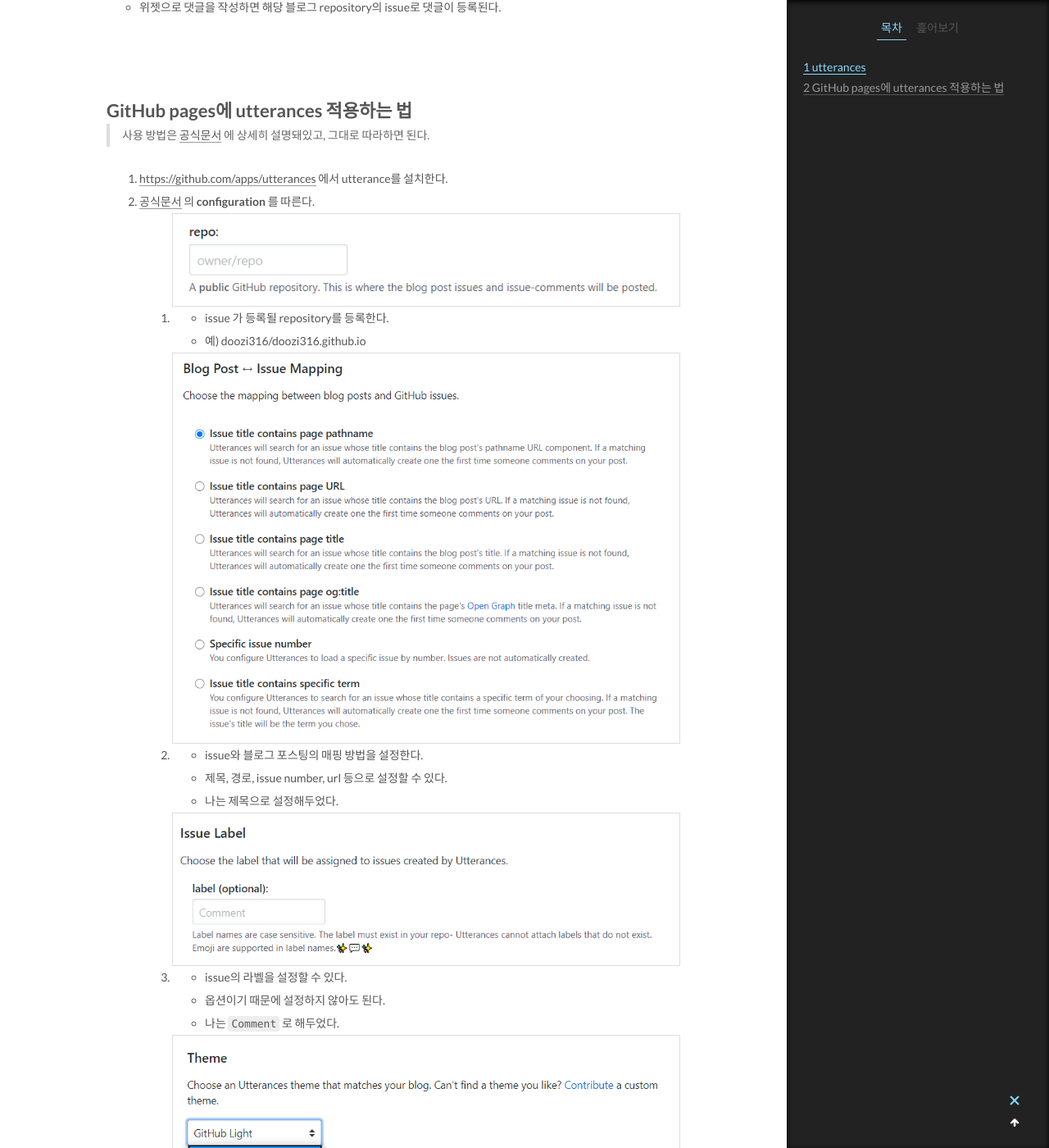
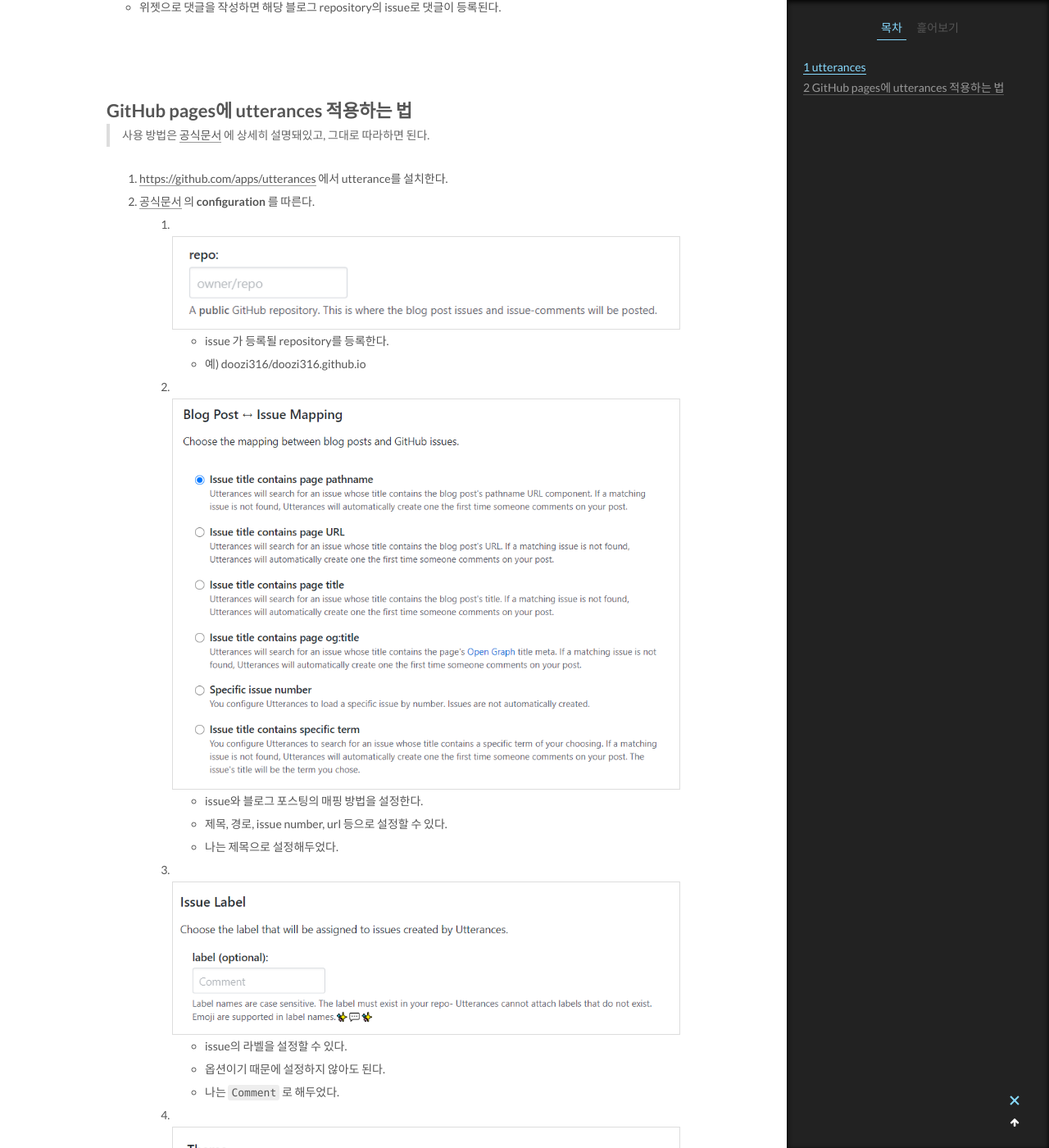
Before and after one commit to doozi316/doozi316.github.io, a Jekyll site: the page built from _posts/2020-07-01-Git5.md, in a window 1280 px wide and 1400 px high, scrolled down 547 px. Shown: the whole window at 82% size. Built offline with Jekyll 4.4.1, drawn with Linux system fonts in a browser that asks for light colours; comment, search, counter and statistics services are not loaded.

Commit message:
이미지 정ㅈ렬

```diff
--- a/_posts/2020-07-01-Git5.md
+++ b/_posts/2020-07-01-Git5.md
@@ -24,29 +24,29 @@ date: 2020-07-01
 
 1. <https://github.com/apps/utterances> 에서 utterance를 설치한다.
 2. [공식문서](https://utteranc.es/) 의 **configuration** 를 따른다.
-    1.
+    1. <br/>
         ![](https://doozi316.github.io/assets/images/Git5/1.png)
         - issue 가 등록될 repository를 등록한다.
         - 예) doozi316/doozi316.github.io
-    2.
+    2. <br/>
         ![](https://doozi316.github.io/assets/images/Git5/2.png)
         - issue와 블로그 포스팅의 매핑 방법을 설정한다.
         - 제목, 경로, issue number, url 등으로 설정할 수 있다.
         - 나는 제목으로 설정해두었다.
-    3.
+    3. <br/>
         ![](https://doozi316.github.io/assets/images/Git5/3.png)
         - issue의 라벨을 설정할 수 있다.
         - 옵션이기 때문에 설정하지 않아도 된다.
         - 나는 `Comment` 로 해두었다.
-    4.
+    4. <br/>
         ![](https://doozi316.github.io/assets/images/Git5/4.png)
         - 위젯의 테마를 설정해 줄 수 있다.
         - 나는 블로그가 전체적으로 하얀색이여서 Light 테마로 설정했다.
-    5.
+    5. <br/>
         ![](https://doozi316.github.io/assets/images/Git5/5.png)
         - 설정을 다 해주고 나면 신기하게도 script 문이 자동 생성된다.
         - 이 scrirpt 문을 복사한다.
-    6.
+    6. <br/>
         ![](https://doozi316.github.io/assets/images/Git5/6.png)
         - 복사한 script 문을 본인의 git pages 코드에 붙여넣는다.
         - 자신의 블로그 구조에 따라 다르겠지만 대게 `comments.html` 등의 파일처럼 comment section을 나타내는 파일에 붙여넣으면 된다.
```
